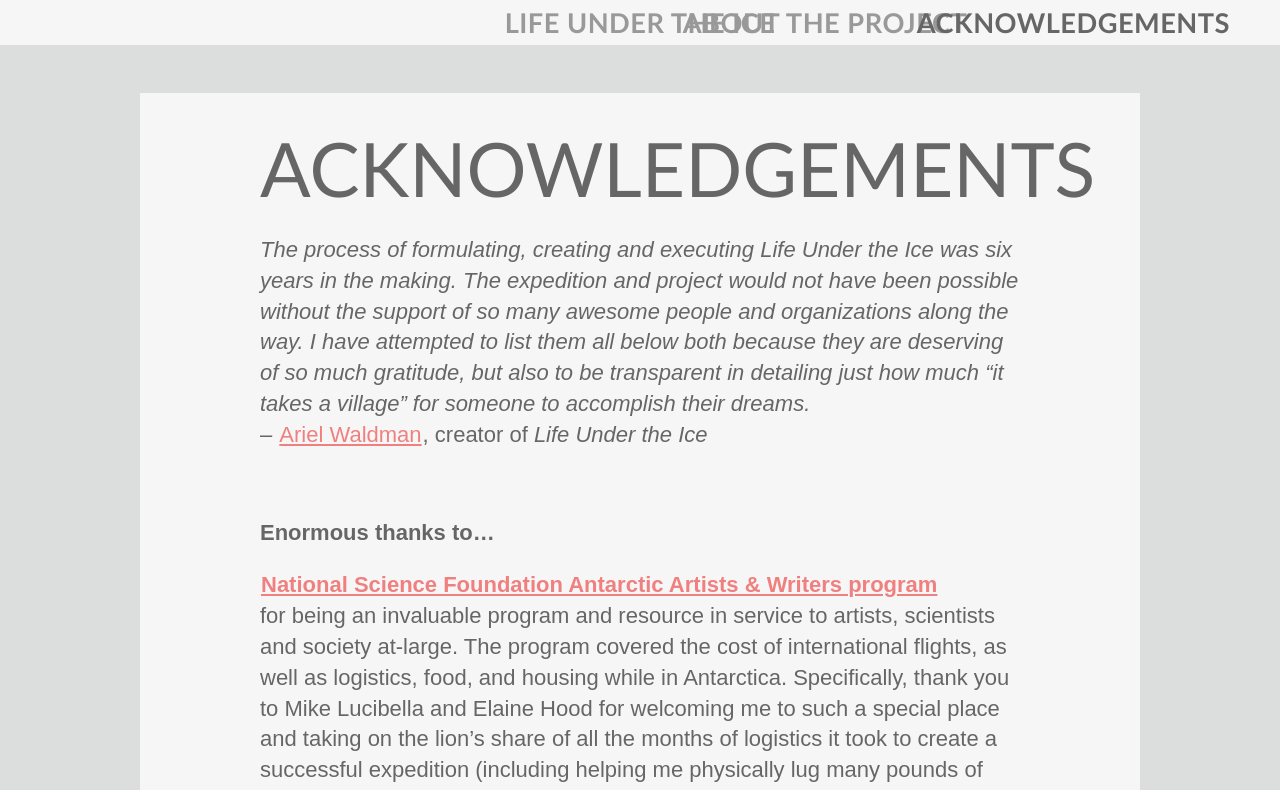
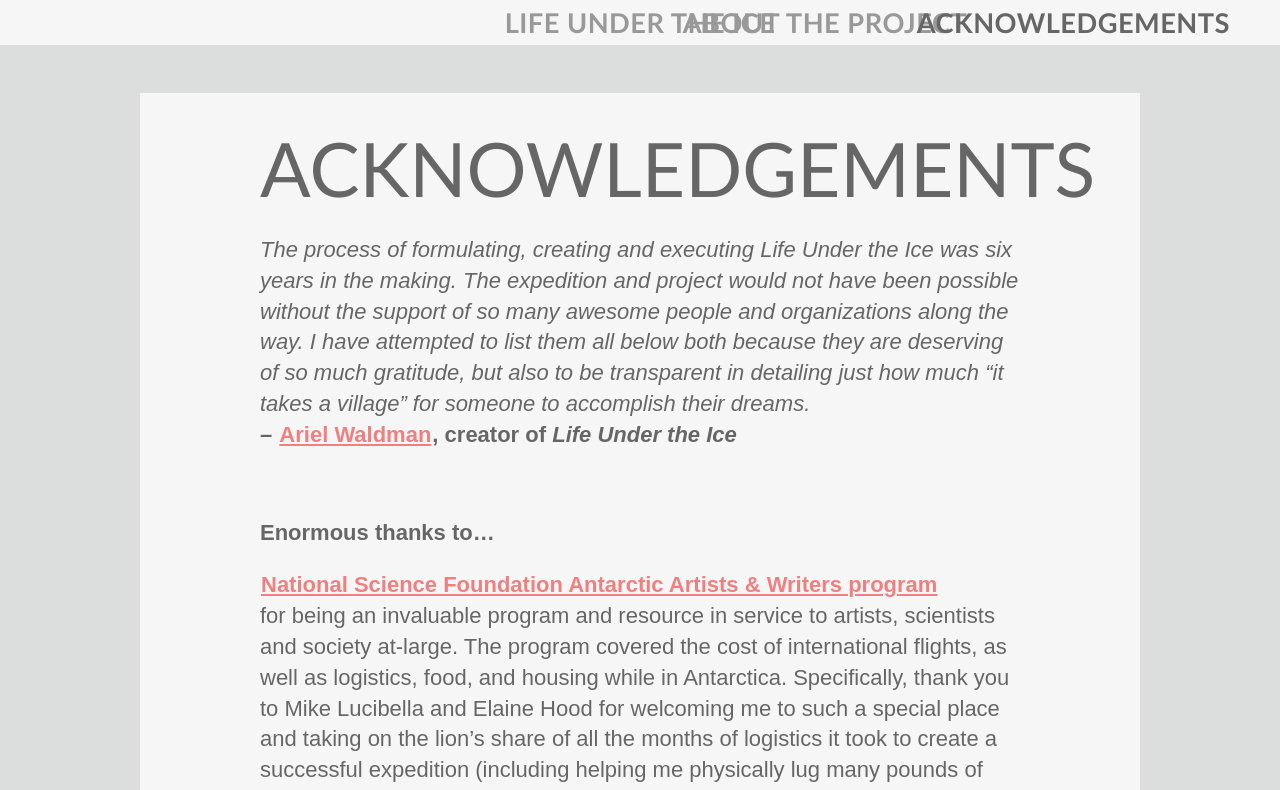
Before and after one commit to spacehackers/luti, a React (Create React App) app: page /thanks in a window 1280 px wide. Shown: the top 790 px of the page. Built offline with nearby package versions, Linux system fonts and the light colour scheme; a web font is replaced by a local one.

Commit message:
Update Acknowledgements.js
Bolded one sentence.

```diff
--- a/src/Acknowledgements.js
+++ b/src/Acknowledgements.js
@@ -42,8 +42,8 @@
           transparent in detailing just how much “it takes a village” for
           someone to accomplish their dreams.
         </em>
-        <br />– <a href="https://arielwaldman.com">Ariel Waldman</a>, creator of{" "}
-        <em>Life Under the Ice</em>
+        <br /><strong>– <a href="https://arielwaldman.com">Ariel Waldman</a>, creator of{" "}
+        <em>Life Under the Ice</em></strong>
       </p>
       <br />
       <p>
```
